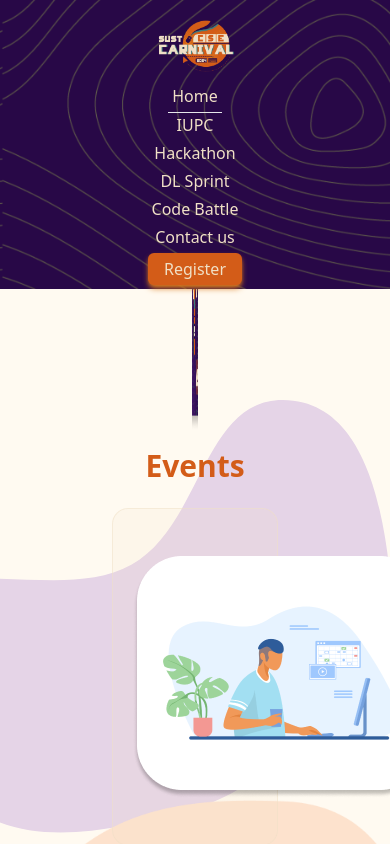
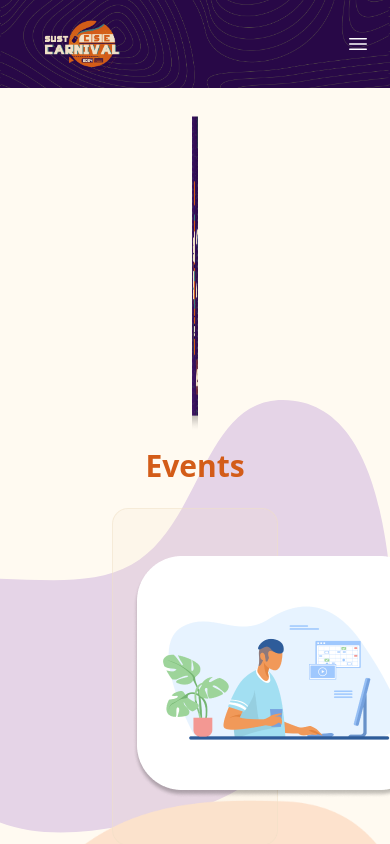
Before and after one commit to Mufassir-Chowdhury/cse-carnival, a React (Vite) app: page / in a window 390 px wide. Shown: the top 844 px of the page. Built offline with nearby package versions, Linux system fonts and the light colour scheme.

Commit message:
responsive menu

```diff
--- a/package.json
+++ b/package.json
@@ -10,6 +10,8 @@
     "preview": "vite preview"
   },
   "dependencies": {
+    "@headlessui/react": "^1.7.17",
+    "@heroicons/react": "^2.1.1",
     "html-react-parser": "^5.0.11",
     "react": "^18.2.0",
     "react-dom": "^18.2.0",
--- a/src/components/Navbar.jsx
+++ b/src/components/Navbar.jsx
@@ -1,22 +1,61 @@
 // Navbar.js
 
-import React , { useEffect } from 'react';
+import React , { useEffect, Fragment, useState } from 'react';
 import { PrimaryButton } from './Button';
 import { Link, useLocation } from 'react-router-dom';
-
-
+import { Dialog, Disclosure, Popover, Transition } from '@headlessui/react'
+import {
+  ArrowPathIcon,
+  Bars3Icon,
+  ChartPieIcon,
+  CursorArrowRaysIcon,
+  FingerPrintIcon,
+  SquaresPlusIcon,
+  XMarkIcon,
+} from '@heroicons/react/24/outline'
+import { ChevronDownIcon, PhoneIcon, PlayCircleIcon } from '@heroicons/react/20/solid'
+function classNames(...classes) {
+  return classes.filter(Boolean).join(' ')
+}
 const Navbar = () => {
   const location = useLocation();
+  const [mobileMenuOpen, setMobileMenuOpen] = useState(false);
 
   useEffect(()=>{
     window.scrollTo(0,0);
   }, [location]);
-
+  const navigation = [
+    {
+      name: 'Home',
+      link: '/',
+    },
+    {
+      name: 'IUPC',
+      link: '/iupc',
+    },
+    {
+      name: 'Hackathon',
+      link: '/hackathon',
+    },
+    {
+      name: 'DL Sprint',
+      link: '/dlsprint',
+    },
+    {
+      name: 'Code Battle',
+      link: '/codebattle',
+    },
+    {
+      name: 'Contact us',
+      link: '/',
+    },
+  ];
   return (
-    <nav className="bg-navbar-texture bg-cover p-1 fixed w-full top-0 z-50">
-      <div className="container mx-auto flex flex-col md:flex-row md:justify-between items-center px-20">
+    <header className="bg-white">
+      <nav className="bg-navbar-texture bg-cover p-1 fixed w-full top-0 z-40"  aria-label="Global">
+        <div className="container mx-auto flex flex-row justify-between items-center px-4 gap-10 xl:px-20">
           {/* Logo */}
-        <div className="text-white font-bold text-lg md:mr-5">
+          <div className="text-white font-bold text-lg ">
             <Link to="/">
               <img
                 src={'/image/logo/Carnival logo.png'}
@@ -26,51 +65,78 @@
             </Link>
           </div>
           {/* Navigation Links */}
-          <Link to="/">
+          <div className='md:flex md:flex-row md:w-full justify-between items-center hidden md:visible'>
+              {navigation.map((item) => (
+                <Link key={item.link} to={item.link}>
                   <div className={`text-navbar-link hover:border-b pb-1 px-1 ${
-                        location.pathname === '/' ? 'border-b' : ''
+                              location.pathname === item.link ? 'border-b' : ''
                             }`}>
-              Home
+                    {item.name}
                   </div>
                 </Link>
-          <Link to="/iupc">
-            <div className={`text-navbar-link hover:border-b pb-1 px-1 ${
-                        location.pathname === '/iupc' ? 'border-b' : ''
-                      }`}>
-              IUPC
-            </div>
-          </Link>
-          <Link to="/hackathon">
-            <div className={`text-navbar-link hover:border-b pb-1 px-1 ${
-                        location.pathname === '/hackathon' ? 'border-b' : ''
-                      }`}>
-              Hackathon
-            </div>
-          </Link>
-          <Link to="/dlsprint">
-            <div className={`text-navbar-link hover:border-b pb-1 px-1 ${
-                        location.pathname === '/dlsprint' ? 'border-b' : ''
-                      }`}>
-              DL Sprint
-            </div>
-          </Link>
-          <Link to="/codebattle">
-            <div className={`text-navbar-link hover:border-b pb-1 px-1 ${
-                        location.pathname === '/codebattle' ? 'border-b' : ''
-                      }`}>
-              Code Battle
-            </div>
-          </Link>
-          <Link to="/">
-            <div className="text-navbar-link hover:border-b pb-1 px-1">
-              Contact us
-            </div>
-          </Link>
+
+              ))}
 
             {/* Register Button */}
             <PrimaryButton text="Register" />
           </div>
+          <div className="flex md:hidden">
+            <button
+              type="button"
+              className="-m-2.5 inline-flex items-center justify-center rounded-md p-2.5 text-gray-700"
+              onClick={() => setMobileMenuOpen(true)}
+            >
+              <span className="sr-only">Open main menu</span>
+              <Bars3Icon className="h-6 w-6 stroke-white" aria-hidden="true" />
+            </button>
+          </div>
+        </div>
       </nav>
+
+      <Dialog as="div" className="lg:hidden" open={mobileMenuOpen} onClose={setMobileMenuOpen}>
+        <div className="fixed inset-0 z-50" />
+        <Dialog.Panel className="fixed inset-y-0 right-0 z-50 w-full overflow-y-auto bg-white sm:max-w-sm sm:ring-1 sm:ring-gray-900/10">
+          <div className="bg-navbar-texture bg-cover flex items-center justify-between px-6 py-6 ">
+            <div className="text-white font-bold text-lg ">
+              <Link to="/">
+                <img
+                  src={'/image/logo/Carnival logo.png'}
+                  alt="Your Logo"
+                  className="h-20"
+                />
+              </Link>
+            </div>
+            <button
+              type="button"
+              className="-m-2.5 rounded-md p-2.5 text-white stroke-white"
+              onClick={() => setMobileMenuOpen(false)}
+            >
+              <span className="sr-only">Close menu</span>
+              <XMarkIcon className="h-6 w-6" aria-hidden="true" />
+            </button>
+          </div>
+          <div className="mt-6 flow-root px-6 py-2 ">
+            <div className="-my-6 divide-y divide-gray-500/10">
+              <div className="space-y-2 py-6">
+                {navigation.map((item) => (
+                  <Link key={item.link} to={item.link}>
+                    <div className="-mx-3 block rounded-lg px-3 py-2 text-base font-semibold leading-7 text-gray-900 hover:bg-gray-50">
+                      {item.name}
+                    </div>
+                  </Link>
+
+                ))}
+              </div>
+              <div className="py-6">
+                <PrimaryButton text="Register" />
+
+              </div>
+            </div>
+          </div>
+        </Dialog.Panel>
+      </Dialog>
+    </header>
+
   );
 };
 
```
Also changed, not shown: 1 other file (tests, documents, lock files or other folders). Lines whose indentation alone changed are shown as unchanged.
